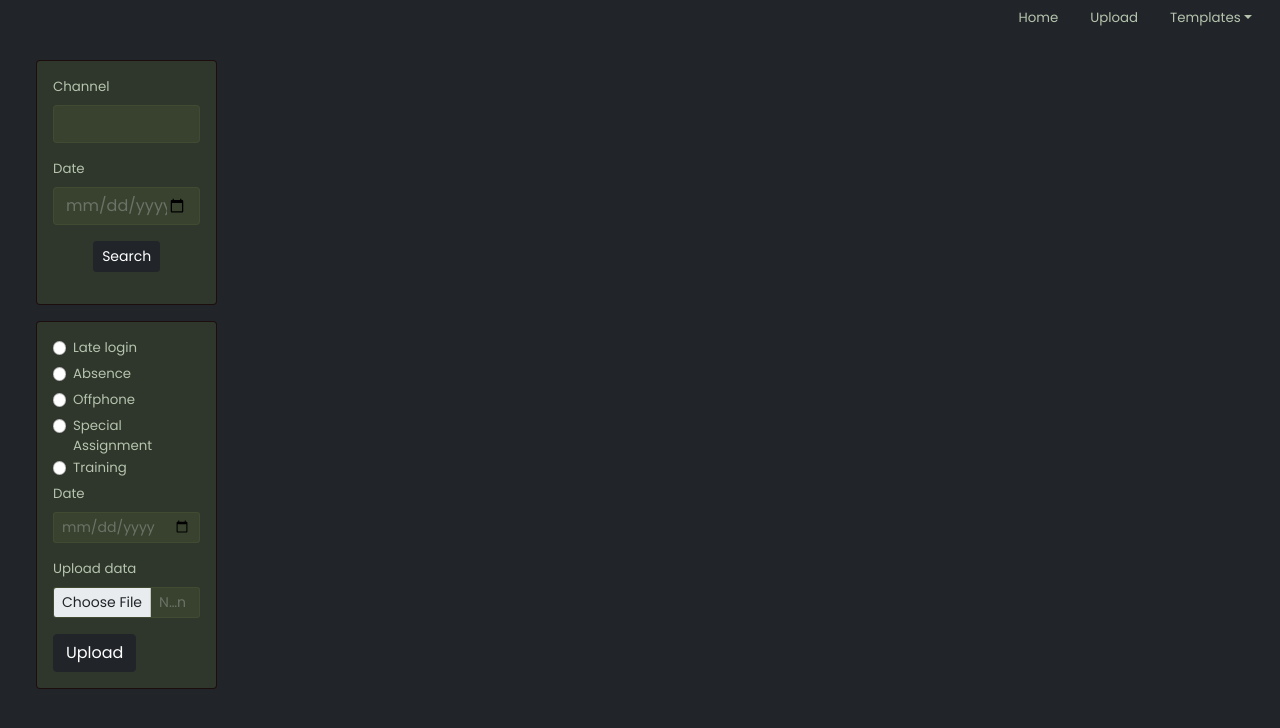
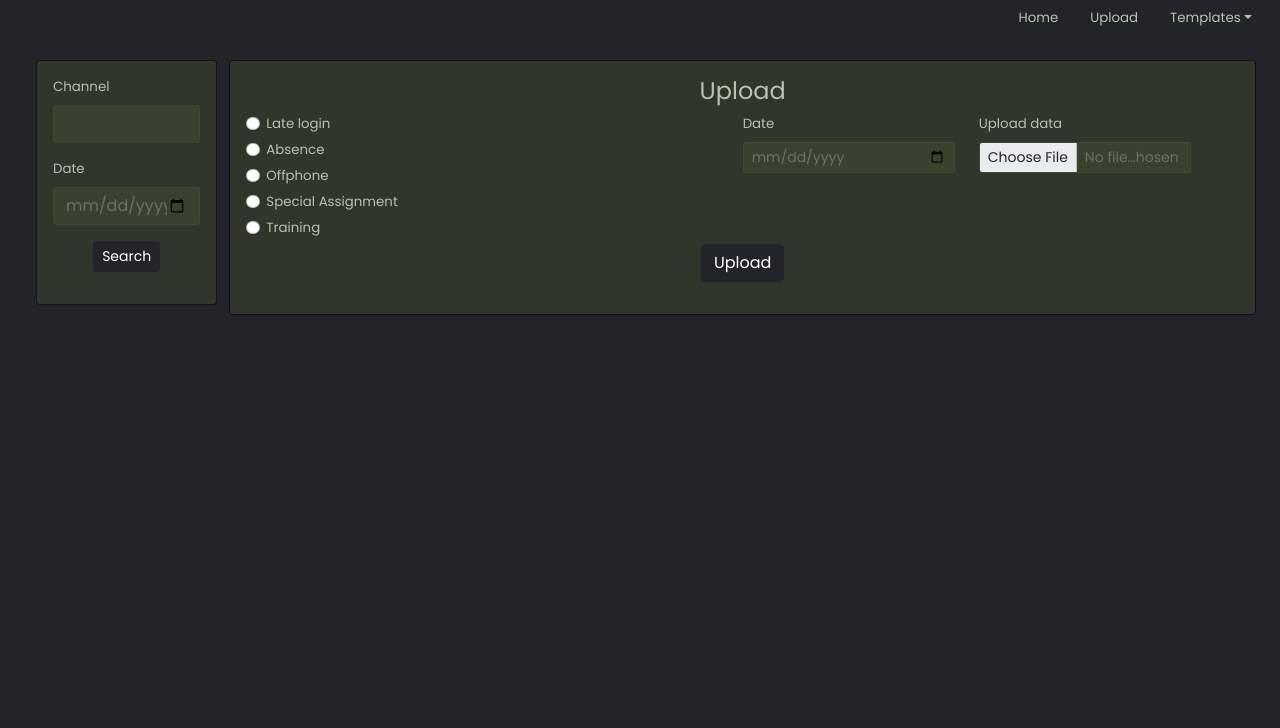
Before and after one commit to geoffreyodari/lost-opportunity-fontend, a plain HTML site: page index.html in a window 1280 px wide. Drawn offline with nearby package versions, Linux system fonts and the light colour scheme; no server answers.

Commit message:
repositioned upload form

```diff
--- a/index.html
+++ b/index.html
@@ -14,8 +14,8 @@
     <div class="container-fluid">
       <nav>
           <ul class="nav justify-content-end ">
-            <li class="nav-item "><a class="nav-link" href="#">Home</a></li>
-            <li class="nav-item"><a class="nav-link" href="#">Upload</a></li>
+            <li class="nav-item "><a class="nav-link" href="#" id="homePage">Home</a></li>
+            <li class="nav-item"><a class="nav-link" href="#" id="uploadPage">Upload</a></li>
             <li class="nav-item dropdown">
                 <a class="nav-link dropdown-toggle" href="#" id="navbarScrollingDropdown" role="button" data-bs-toggle="dropdown" aria-expanded="false">Templates</a>
                 <ul class="dropdown-menu" aria-labelledby="navbarScrollingDropdown">
@@ -49,9 +49,18 @@
                         <button class="btn btn-sm btn-dark" id="search">Search</button>
                       </div>
                 </div>
+            </div>
+
+            <div class="col-sm-12 col-lg-10">
+                <div class="row" id="output">
+
 
                   <div class="card  bg-vivian-red p-3 mb-3">
-                    <form>
+                              <h4 class="text-center">Upload</h4>
+
+                    <form class="row">
+                      <div class="row">
+                        <div class="col-6">
                           <div class="form-check">
                             <input class="form-check-input" type="radio" name="dataContentRadio" value="Late login" id="radioLateLogin">
                             <label class="form-check-label" for="radioLateLogin">
@@ -83,23 +92,28 @@
                                 Training
                               </label>
                             </div>
-                        <div class="mb-3">
+
+                        </div>
+                        <div class="row col-sm-12 col-lg-6">
+                              <div class="col-lg-6 col-sm-12 mb-3">
                                   <label for="formFileSm" class="form-label">Date</label>
                                   <input class="form-control form-control-sm" type="date" placeholder="Default input" aria-label="default input example" id="date">
                               </div>
 
-                        <div class="mb-3">
+                              <div class="col-lg-6 col-sm-12 mb-3">
                                   <label for="formFileSm" class="form-label">Upload data</label>
                                   <input class="form-control form-control-sm" id="formFileSm" type="file">
                               </div>
-                          <button type="button" class="btn btn-dark" id="upload">Upload</button>
-                    </form>
                         </div>
 
+
                       </div>
+                      <div class="mb-3 text-center">
+                          <button type="button" class="btn btn-dark" id="upload">Upload</button>
+                      </div>
+                    </form>
 
-            <div class="col-sm-12 col-lg-10">
-                <div class="row" id="output">
+                  </div>
 
 
 
```
Also changed, not shown: js/main.js (+0 -16 lines). Lines whose indentation alone changed are shown as unchanged.
